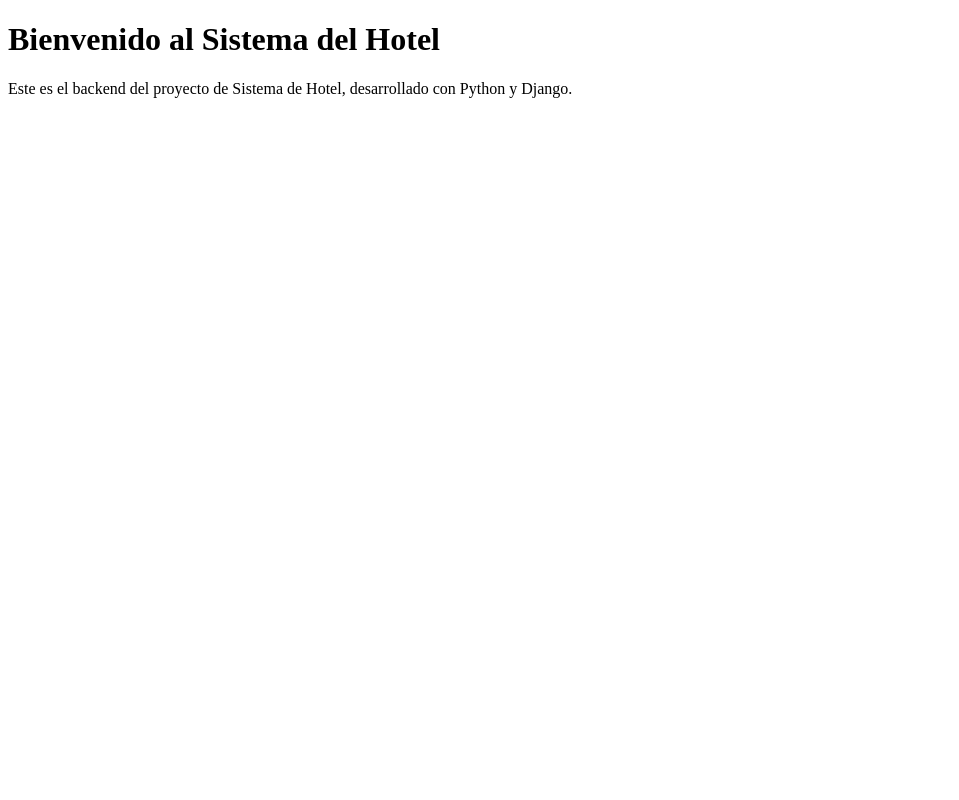
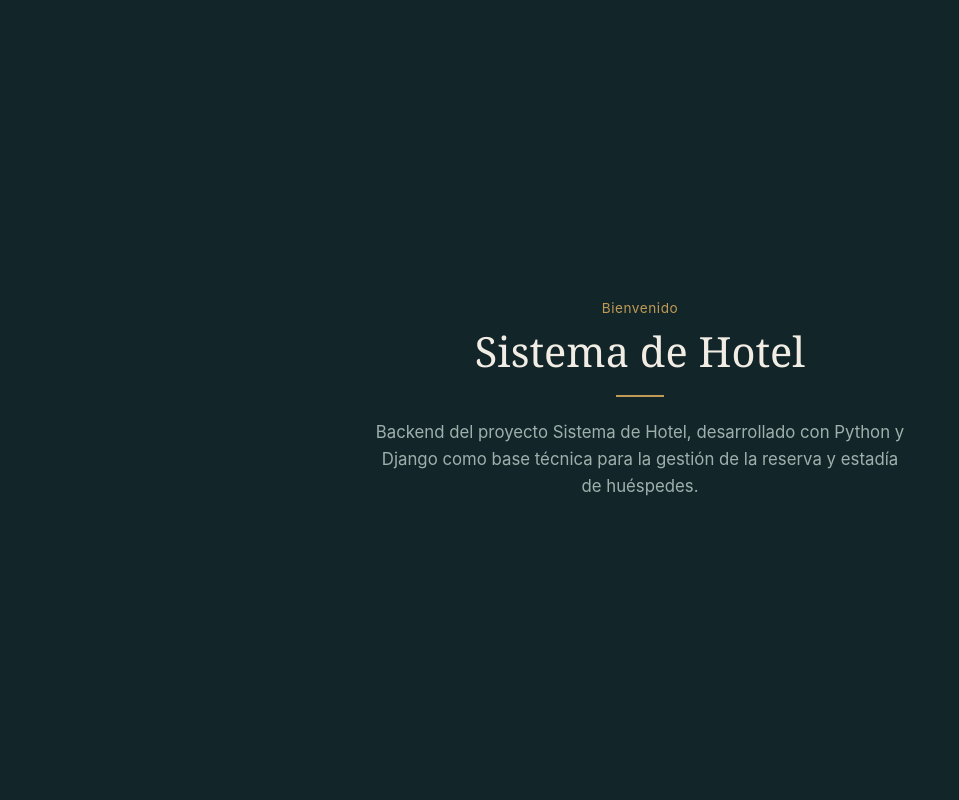
Before and after one commit to SrCrysis/sistema-hotel-backend, a Django app: page / in a window 1280 px wide. Shown: the whole page, without its empty margins (0-959 px from the left). Run offline with Django 5.2, Linux system fonts and the light colour scheme.

Commit message:
Mejora visual de la pagina de Bienvenida y 404

```diff
--- a/hotelapp/templates/hotelapp/bienvenida.html
+++ b/hotelapp/templates/hotelapp/bienvenida.html
@@ -2,11 +2,62 @@
 <html lang="es">
 <head>
     <meta charset="UTF-8">
-    <meta name="viewport" content="width=device-width, initial-scale=1.0">
     <title>Sistema de Hotel</title>
+    <style>
+        :root {
+            --bg: #12262a;
+            --panel: #17323738;
+            --accent: #c19a55;
+            --text: #f2ede4;
+            --muted: #9fb0ac;
+        }
+        * { box-sizing: border-box; margin: 0; padding: 0; }
+        body {
+            background: var(--bg);
+            color: var(--text);
+            font-family: -apple-system, "Segoe UI", Roboto, sans-serif;
+            min-height: 100vh;
+            display: flex;
+            align-items: center;
+            justify-content: center;
+            padding: 2rem;
+        }
+        .card {
+            max-width: 540px;
+            text-align: center;
+        }
+        .eyebrow {
+            color: var(--accent);
+            font-size: 0.85rem;
+            letter-spacing: 0.04em;
+            margin-bottom: 0.75rem;
+        }
+        h1 {
+            font-family: Georgia, "Iowan Old Style", serif;
+            font-size: 2.6rem;
+            font-weight: 400;
+            line-height: 1.15;
+            margin-bottom: 1.2rem;
+        }
+        .divider {
+            width: 48px;
+            height: 2px;
+            background: var(--accent);
+            margin: 0 auto 1.4rem auto;
+        }
+        p {
+            color: var(--muted);
+            font-size: 1.05rem;
+            line-height: 1.6;
+        }
+    </style>
 </head>
 <body>
-    <h1>Bienvenido al Sistema del Hotel</h1>
-    <p>Este es el backend del proyecto de Sistema de Hotel, desarrollado con Python y Django.</p>
+    <div class="card">
+        <div class="eyebrow">Bienvenido</div>
+        <h1>Sistema de Hotel</h1>
+        <div class="divider"></div>
+        <p>Backend del proyecto Sistema de Hotel, desarrollado con Python y Django como base técnica para la gestión de la reserva y estadía de huéspedes.</p>
+    </div>
 </body>
 </html>
```
Also changed, not shown: templates/404.html (+57 -4 lines).
